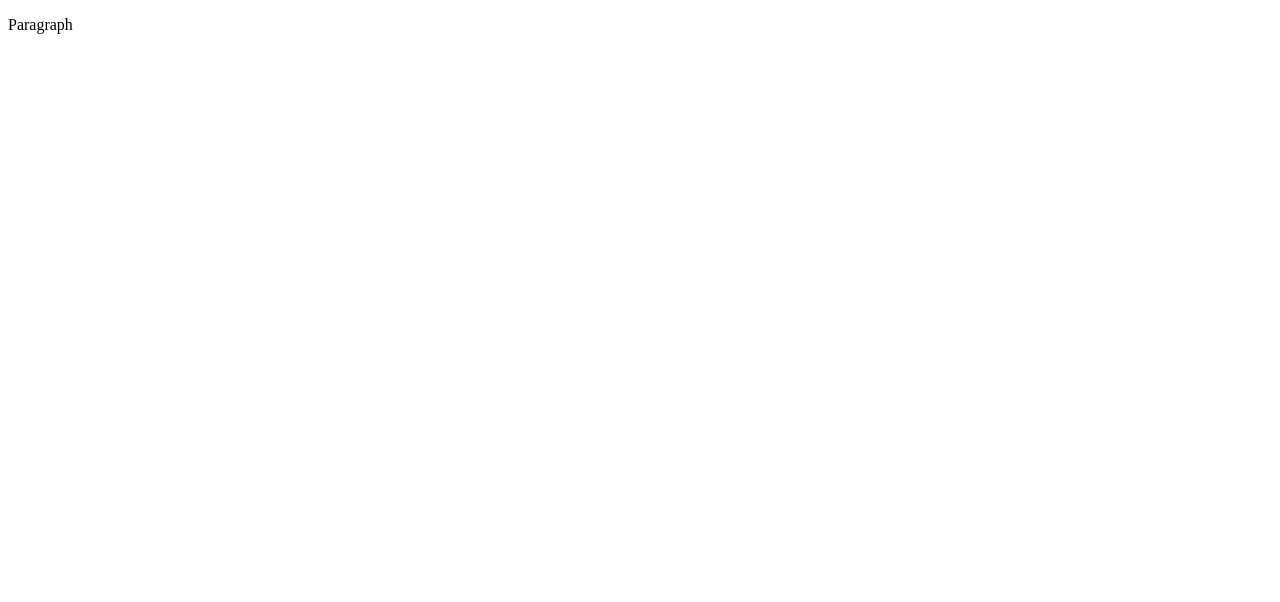
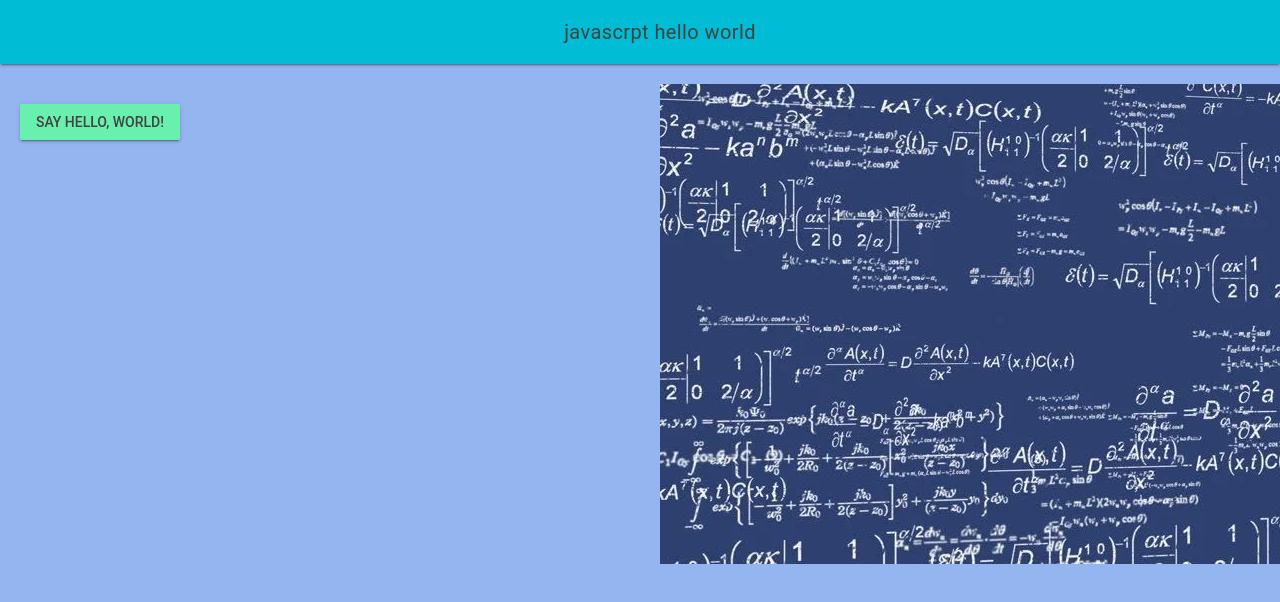
Before and after one commit to MTHS-ICS2O-2-2022/ICS2O-Unit-2-01-Bonnie-Zhu, a plain HTML site: page index.html in a window 1280 px wide. Drawn offline with nearby package versions, Linux system fonts and the light colour scheme.

Commit message:
done index,css,js

```diff
--- a/css/style.css
+++ b/css/style.css
@@ -1,4 +1,45 @@
-/* Created by: Mr. Coxall
-* Created on: Sep 2020
+/* Created by: Bonnie Zhu
+* Created on: March 2023
 * This file contains the CSS for index.html
 */
+
+.mdl-layout__header-row {
+  justify-content: center;
+  padding: 0;
+}
+
+.mdl-layout__content {
+  padding-left: 15pt;
+  padding-right: 15pt;
+  padding-top: 15pt;
+}
+
+.mdl-textfield__error {
+  color:
+    rgb(171, 245, 192);
+}
+
+.page-content {
+  color:
+    rgb(7, 6, 6);
+  font-family: Helvetica, Arial, sans-serif;
+  font-size: 1.25rem;
+}
+
+.page-content-answer {
+  color:
+    rgb(0 0 0);
+  font-family: Helvetica, Arial, sans-serif;
+  font-size: 1.25rem;
+}
+
+.right-image {
+  height: auto;
+  width: 600px;
+  float: right;
+}
+
+body {
+  background-color:
+    rgb(149, 181, 240);
+}
--- a/index.html
+++ b/index.html
@@ -1,9 +1,42 @@
 <!DOCTYPE html>
 <html>
-  <head>
-    <title>Title</title>
-  </head>
-  <body>
-    <p>Paragraph</p>
-  </body>
+<head>
+  <meta charset="utf-8">
+  <meta name="description" content="2-01" />
+  <meta name="keywords" content="mths, ics2o" />
+  <meta name="author" content="Bonnie Zhu" />
+  <meta name="viewport" content="width=device-width, initial-scale=1.0" />
+  <link rel="stylesheet" href="./css/style.css" />
+  <link rel="stylesheet" href="https://fonts.googleapis.com/icon?family=Material+Icons" />
+  <link rel="stylesheet" href="https://code.getmdl.io/1.3.0/material.cyan-green.min.css" />
+  <link rel="icon" type="image/png" href="./images/download (1).jpeg"/>
+  <link rel="manifest" href="site.webmanifest" />
+  <title>javascript hello world</title>
+</head><body>
+  <script defer src="https://code.getmdl.io/1.3.0/material.min.js"></script>
+  <script src="./js/script.js"></script>
+  <div class="mdl-layout mdl-js-layout mdl-layout--fixed-header">
+    <header class="mdl-layout__header">
+      <div class="mdl-layout__header-row">
+        <span class="mdl-layout-title">javascrpt hello world</span>
+      </div>
+    </header>
+    <main class="mdl-layout__content">
+      <div class="right-image">
+        <img src="./images/1.webp" alt="math image">
+      </div>
+      <br />
+      <!-- Accent-colored raised button with ripple -->
+      <button class="mdl-button mdl-js-button mdl-button--raised mdl-js-ripple-effect mdl-button--accent"
+        onclick="myButtonClicked()">
+        Say Hello, World!
+      </button>
+      <br />
+      <br />
+      <div class="page-content-answer">
+        <div id="hello-world"></div>
+      </div>
+    </main>
+  </div>
+</body>
 </html>
--- a/js/script.js
+++ b/js/script.js
@@ -1,5 +1,9 @@
 // Copyright (c) 2020 Mr. Coxall All rights reserved
 //
-// Created by: Mr. Coxall
-// Created on: Sep 2020
+// Created by: Bonnie ZHu
+// Created on: Mach 2023
 // This file contains the JS functions for index.html
+
+function myButtonClicked() {
+  document.getElementById("hello-world").innerHTML = "Hello, World!"
+}
```
Also changed, not shown: images/1.webp (added), images/download (1).jpeg (added).
